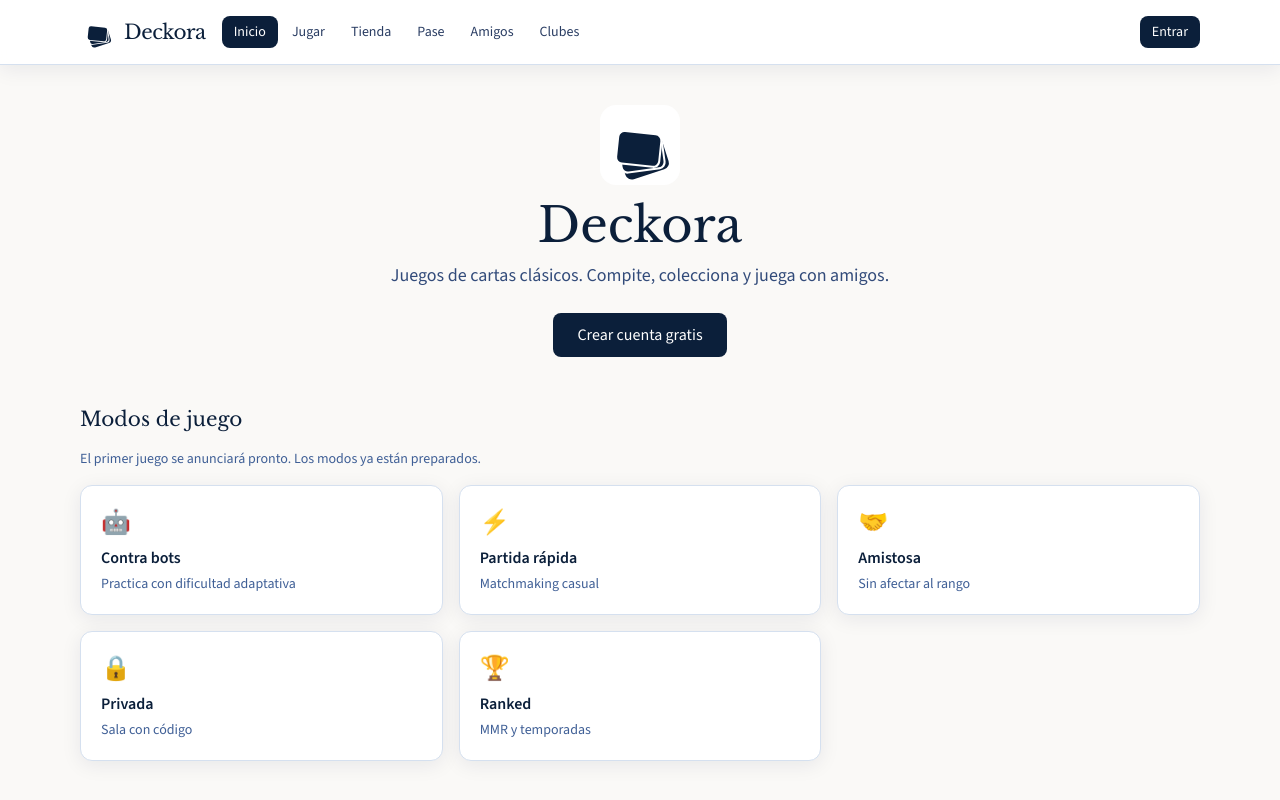
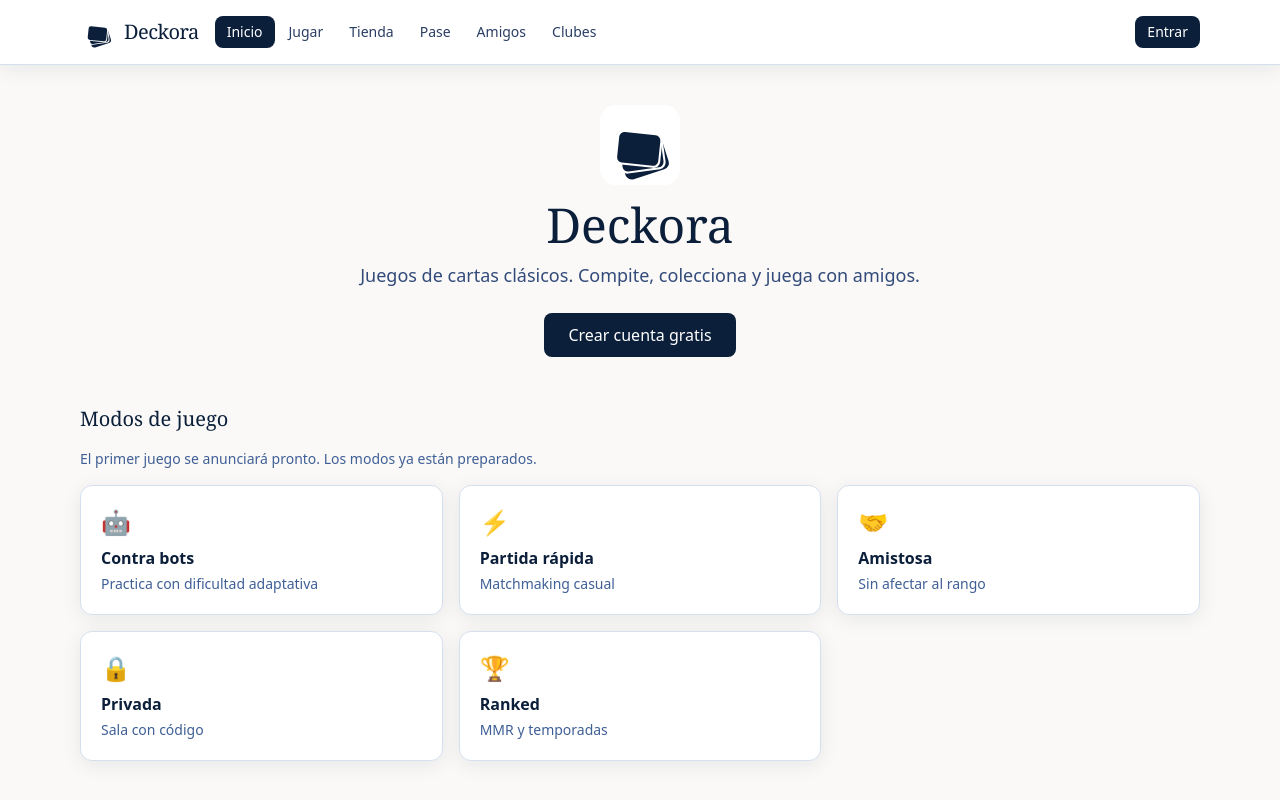
Before and after one commit to VIGARPAST-777-2/card-games-platform, a React (Vite) app in the folder apps/web/: page / in a window 1280 px wide. Shown: the top 800 px of the page. Built offline with nearby package versions, Linux system fonts and the light colour scheme; no server answers.

Commit message:
Simple clean system typography

```diff
--- a/apps/web/src/index.css
+++ b/apps/web/src/index.css
@@ -1,26 +1,30 @@
-@import url('https://fonts.googleapis.com/css2?family=Libre+Baskerville:wght@400;700&family=Source+Sans+3:wght@400;500;600;700&display=swap');
-
 @tailwind base;
 @tailwind components;
 @tailwind utilities;
 
 :root {
   color-scheme: light;
+  --navy: #0b1f3a;
+  --cream: #faf9f7;
 }
 
 body {
   margin: 0;
   min-height: 100dvh;
-  font-family: 'Source Sans 3', system-ui, sans-serif;
+  font-family: system-ui, -apple-system, 'Segoe UI', Roboto, 'Helvetica Neue', Arial, sans-serif;
+  font-size: 16px;
+  line-height: 1.5;
   -webkit-font-smoothing: antialiased;
-  background: #faf9f7;
-  color: #0B1F3A;
+  background: var(--cream);
+  color: var(--navy);
 }
 
 #root {
   min-height: 100dvh;
 }
 
-.font-display {
-  font-family: 'Libre Baskerville', Georgia, serif;
+/* Wordmark: misma familia que la marca (serif simple) */
+.font-brand {
+  font-family: Georgia, 'Times New Roman', Times, serif;
+  letter-spacing: -0.02em;
 }
```
